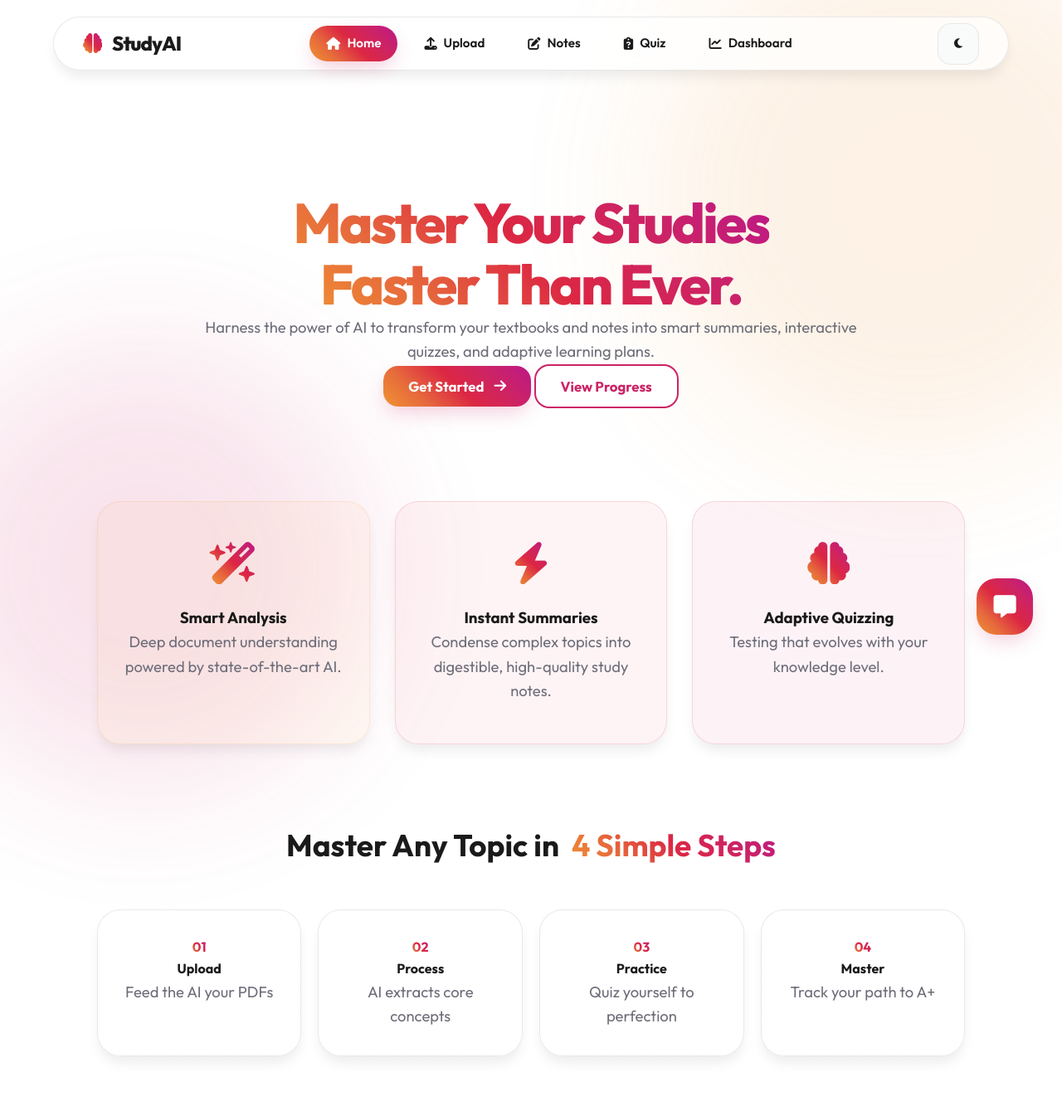
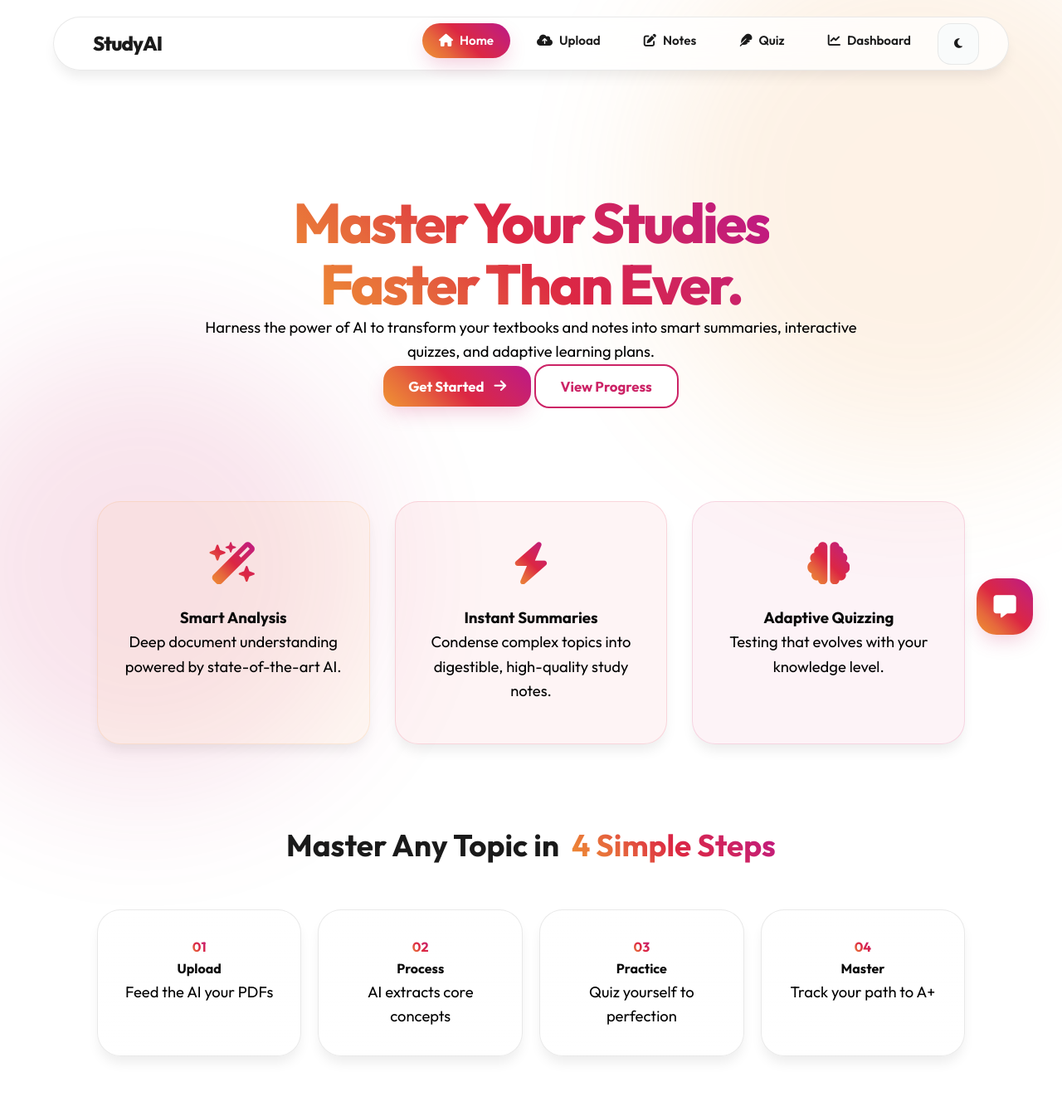
Before and after one commit to SukanthMS/Smart-study-AI, a Flask app: page / in a window 1280 px wide. Shown: the whole page at 83% size. Run offline with Flask 3, Linux system fonts and the light colour scheme; data that the repository does not hold is empty; some libraries are stand-ins or nearby versions.

Commit message:
Final Finalization: Bold mobile-responsive navigation and extreme small-screen scaling optimizations

```diff
--- a/frontend/static/css/style.css
+++ b/frontend/static/css/style.css
@@ -258,7 +331,13 @@ h2 {
 
 p {
     font-size: 1.15rem;
-    color: var(--text-muted);
+    color: #000;
+    line-height: 1.6;
+}
+
+h3,
+h4 {
+    color: #090909;
 }
 
 /* ========================
--- a/frontend/static/js/script.js
+++ b/frontend/static/js/script.js
@@ -10,6 +10,21 @@ function initApp() {
     setupNavigation();
     setupThemeToggle();
     setupDropZone();
+    const navToggle = document.getElementById('nav-toggle');
+    const navLinksList = document.getElementById('nav-links');
+    if (navToggle && navLinksList) {
+        navToggle.addEventListener('click', () => {
+            navLinksList.classList.toggle('active');
+        });
+
+        // Close menu when a link is clicked
+        navLinksList.querySelectorAll('a').forEach(link => {
+            link.addEventListener('click', () => {
+                navLinksList.classList.remove('active');
+            });
+        });
+    }
+
     setupHandlers();
     loadDashboard();
 }
--- a/frontend/templates/index.html
+++ b/frontend/templates/index.html
@@ -21,19 +21,22 @@
     <!-- Navigation Bar -->
     <nav class="glass-nav">
         <div class="logo">
-            <i class="fa-solid fa-brain nav-icon" style="background: var(--grad-primary); -webkit-background-clip: text; background-clip: text; -webkit-text-fill-color: transparent;"></i>
+            <i class="fa-solid fa-brain-circuit text-gradient"></i>
             <span>StudyAI</span>
         </div>
-        <ul class="nav-links">
-            <li><a href="#home" class="active"><i class="fa-solid fa-house"></i> Home</a></li>
-            <li><a href="#upload"><i class="fa-solid fa-upload"></i> Upload</a></li>
-            <li><a href="#notes"><i class="fa-solid fa-pen-to-square"></i> Notes</a></li>
-            <li><a href="#quiz"><i class="fa-solid fa-clipboard-question"></i> Quiz</a></li>
-            <li><a href="#dashboard"><i class="fa-solid fa-chart-line"></i> Dashboard</a></li>
+
+        <button class="nav-toggle" id="nav-toggle" aria-label="Toggle Menu">
+            <i class="fa-solid fa-bars"></i>
+        </button>
+
+        <ul class="nav-links" id="nav-links">
+            <li><a href="#" class="active" onclick="navigateTo('home')"><i class="fa-solid fa-house"></i> <span>Home</span></a></li>
+            <li><a href="#" onclick="navigateTo('upload')"><i class="fa-solid fa-cloud-arrow-up"></i> <span>Upload</span></a></li>
+            <li><a href="#" onclick="navigateTo('notes')"><i class="fa-solid fa-pen-to-square"></i> <span>Notes</span></a></li>
+            <li><a href="#" onclick="navigateTo('quiz')"><i class="fa-solid fa-feather"></i> <span>Quiz</span></a></li>
+            <li><a href="#" onclick="navigateTo('dashboard')" class="btn-dashboard"><i class="fa-solid fa-chart-line"></i> <span>Dashboard</span></a></li>
+            <li class="nav-extra"><button id="theme-btn" class="btn-icon" title="Toggle Mode"><i class="fa-solid fa-moon"></i></button></li>
         </ul>
-        <button id="theme-toggle" class="btn-icon">
-            <i class="fa-solid fa-circle-half-stroke"></i>
-        </button>
     </nav>
 
     <main>
```
Also changed, not shown: other parts of frontend/static/css/style.css (+190 -30 lines).
